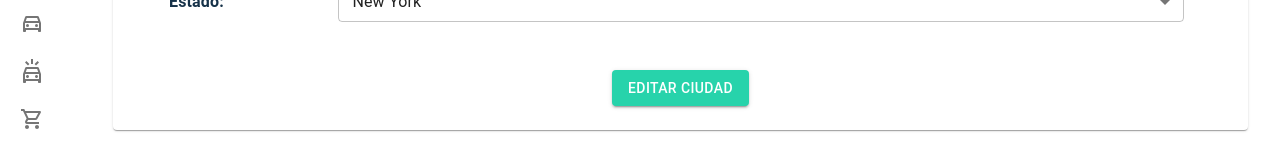
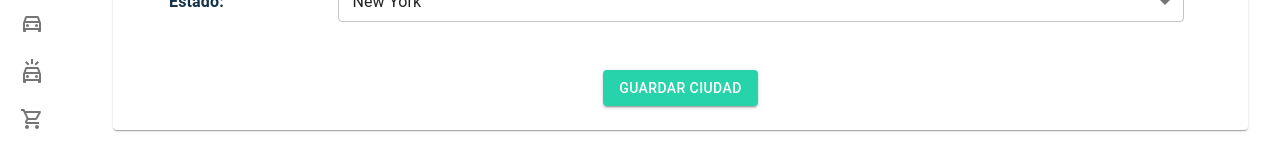
Before and after one commit to Paulaforero/ty-frontend-admin, a Next.js app: page /cities/1/edit in a window 1280 px wide. Shown: the part 316-471 px from the top of the page. Built offline with nearby package versions, Linux system fonts and the light colour scheme.

Commit message:
style: changed submit label

```diff
--- a/app/(private)/cities/[id]/edit/page.jsx
+++ b/app/(private)/cities/[id]/edit/page.jsx
@@ -40,7 +40,7 @@ export default function EditPage() {
   return (
     <EditionPageView
       title="Editar ciudad"
-      submitLabel="Editar ciudad"
+      submitLabel="Guardar ciudad"
       inputs={inputs}
       values={formValues}
       handleChange={handleChange}
```
